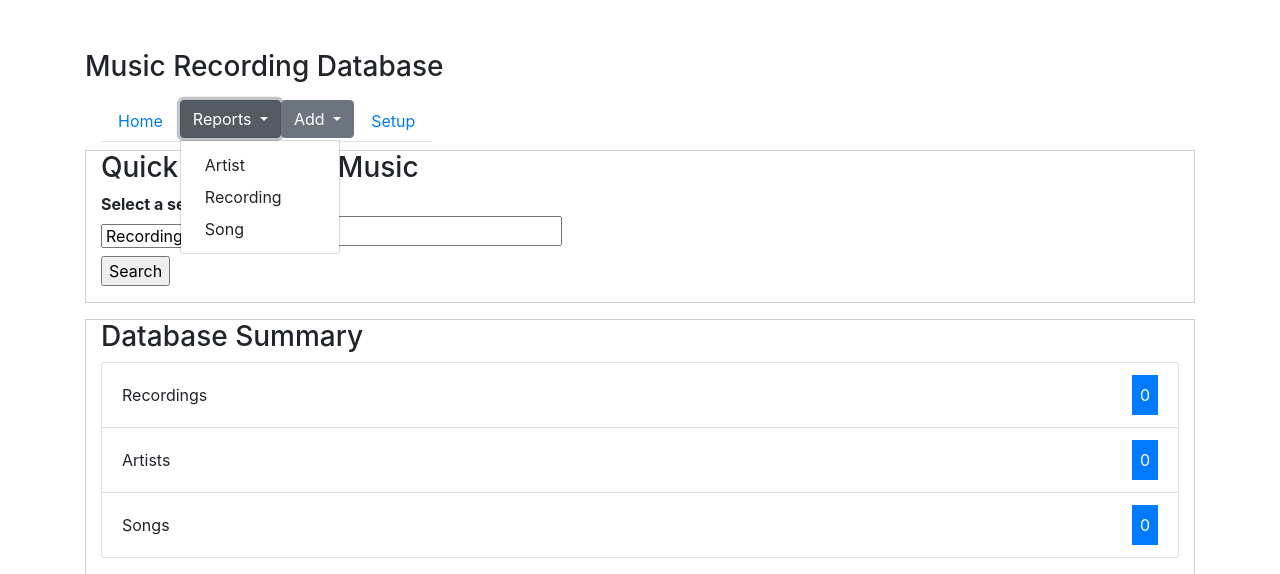
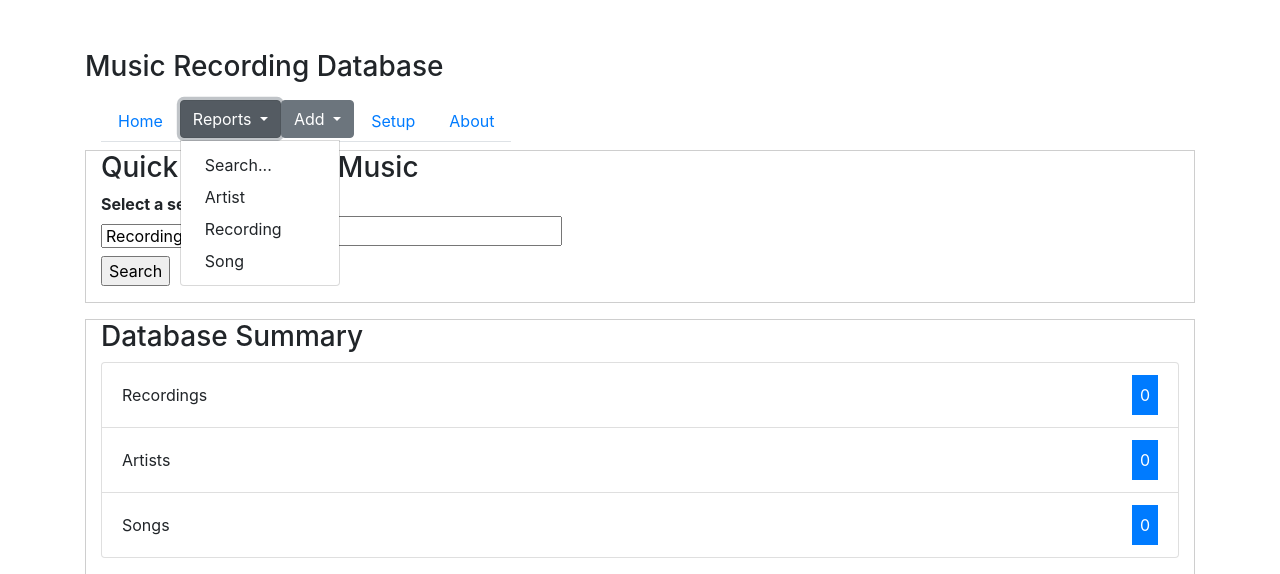
Before and after one commit to chrisbog/musicdb, a Flask app: page / in a window 1280 px wide, after a click on "Reports". Shown: the top 574 px of the page. Run offline with Flask 2, Linux system fonts and the light colour scheme; data that the repository does not hold is empty; parts of the project's set-up code (start-up, migrations or seed data) failed here and were passed over; some libraries are stand-ins or nearby versions.

Commit message:
Added a About Box as well as a generic search functionality.

```diff
--- a/app/__init__.py
+++ b/app/__init__.py
@@ -19,6 +19,9 @@ migrate = Migrate(app,db)
 from app.appconfig import AppConfig
 
 
+# Set the Version Number
+version = ".9b"
+
 # Create a global application configuration object
 musicdb_config = AppConfig()
 
--- a/app/forms.py
+++ b/app/forms.py
@@ -8,8 +8,13 @@ class MusicSearchForm(Form):
     select = SelectField('Select a search type:', choices=choices)
     search = StringField('')
 
-class ArtistSearchForm(Form):
+class GenericSearchForm(Form):
+    choices = [("45Recordings", "Recordings in 45 Format"),
+               ("78Recordings", "Recordings in 78 Format"),
+               ("DuplicateLPs", "Duplicate LPs")]
+    select = SelectField('Select a search type:', choices=choices)
     search = StringField('')
+
 
 class AlbumForm(Form):
 
--- a/app/routes.py
+++ b/app/routes.py
@@ -2,11 +2,12 @@ from flask import render_template, request, flash, redirect
 from musicdb import app
 from app import db
 from app.models import Artist, Recording, Song
-from app.forms import MusicSearchForm, AlbumForm, ArtistForm, SetupForm, ArtistSearchForm
+from app.forms import MusicSearchForm, AlbumForm, ArtistForm, SetupForm, GenericSearchForm
 import wtforms
 from sqlalchemy.exc import SQLAlchemyError
 from app.utils import generate_uniqueID,cleanup_songs
 from app import musicdb_config
+from app import version
 from orderedset import OrderedSet
 import time
 import logging
@@ -39,6 +40,59 @@ def main():
     return render_template("index.html", form=search, recordcount=recordcount, artistcount=artistcount,
                            songcount=songcount)
 
+
+@app.route('/about')
+def about():
+    logging.debug(f"Entering about")
+    return render_template("about.html",version=version)
+
+@app.route('/search',methods=['GET', 'POST'])
+def search():
+
+    logging.debug(f"Entering search")
+
+    search = GenericSearchForm(request.form)
+
+    if request.method == 'POST':
+        logging.debug("POST was pressed")
+        return generic_search(search)
+
+    return render_template("search.html", form=search)
+
+
+@app.route('/generic_search')
+def generic_search(search):
+
+    logging.debug(f"Entering generic_search")
+    results = []
+    logging.debug(search.select)
+
+
+    if search.data['select'] == '45Recordings':
+        logging.info(f"Doing a search on 45 Recordings")
+
+        qry = db.session.query(Recording, Artist).filter(Recording.artist_id == Artist.id). \
+            filter(Recording.count_45 > 0)
+        results = qry.all()
+    elif search.data['select'] == '78Recordings':
+        logging.info(f"Doing a search on 78 Recordings")
+
+        qry = db.session.query(Recording, Artist).filter(Recording.artist_id == Artist.id). \
+            filter(Recording.count_78 > 0)
+        results = qry.all()
+
+    elif search.data['select'] == 'DuplicateLPs':
+        logging.info(f"Doing a search on Duplicate Lps")
+
+        qry = db.session.query(Recording, Artist).filter(Recording.artist_id == Artist.id). \
+            filter(Recording.count_lp > 1)
+        results = qry.all()
+
+
+    logging.info(f"Search Results={results}")
+
+
+    return render_template('show-recordings.html', recordings=results)
 
 @app.route('/results')
 def search_results(search):
--- a/app/templates/base.html
+++ b/app/templates/base.html
@@ -25,6 +25,7 @@
   </a>
 
   <div class="dropdown-menu" aria-labelledby="dropdownMenuLink">
+      <a class="dropdown-item" href="/search">Search...</a>
     <a class="dropdown-item" href = "/show-artist">Artist</a>
     <a class="dropdown-item" href = "/show-recording">Recording</a>
     <a class="dropdown-item" href = "/show-song">Song</a>
@@ -47,6 +48,12 @@
 
     </li>
 
+                <li class="nav-item">
+            <a class="nav-link" href = "/about">About</a>
+        </li>
+
+    </li>
+
 </ul>
     </div>
         </div>
--- a/config.py
+++ b/config.py
@@ -7,6 +7,7 @@ class Config(object):
         'sqlite:///'+os.path.join(basedir, 'musicdb.db')
     SQLALCHEMY_TRACK_MODIFICATIONS = False
 
+
     logging.basicConfig(level=logging.INFO,format='%(asctime)-15s-%(funcName)-15s %(levelname)-8s %(message)s')
 
 #from app.models import Configuration
--- a/musicdb.py
+++ b/musicdb.py
@@ -4,4 +4,4 @@ from app import app
 # Source: https://www.blog.pythonlibrary.org/2017/12/12/flask-101-adding-a-database/
 
 if __name__ == '__main__':
-    app.run()
+    app.run(host="0.0.0.0")
```
